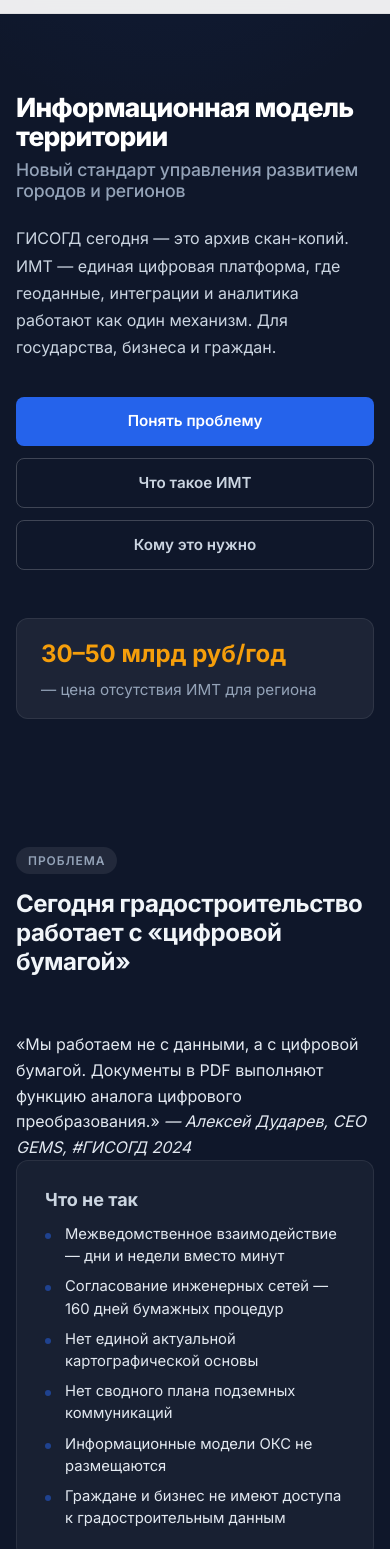
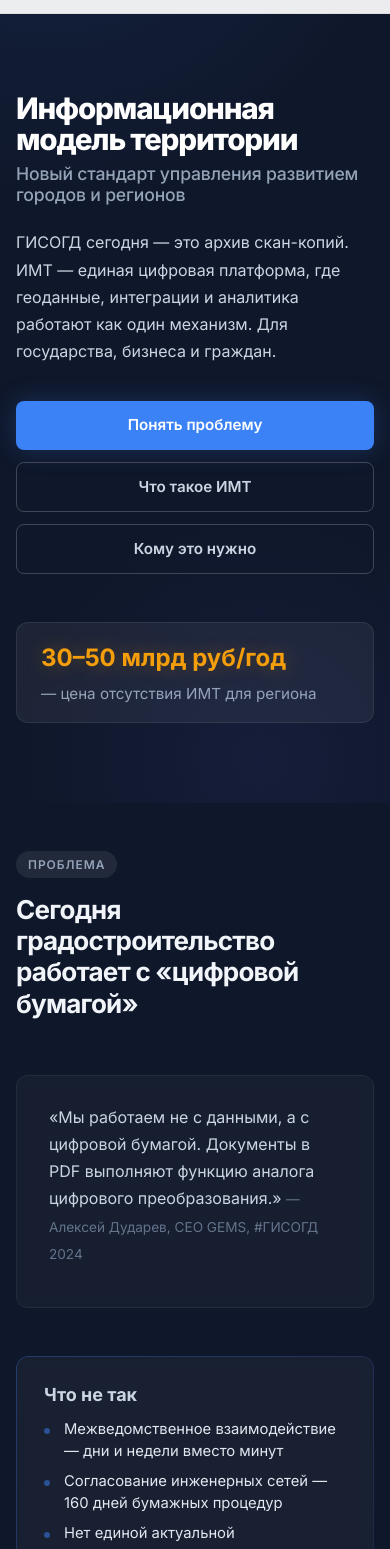
Before and after one commit to mrmixsun/IMT-Landing, a plain HTML site: page index.html in a window 390 px wide. Shown: the part 51-1600 px from the top of the page. Drawn offline with Linux system fonts and the light colour scheme.

Commit message:
Visual redesign: enhanced hero, glassmorphism, gradient borders, glow effects
Based on visual reference analysis (neuro-cluster, voxr.ai, shopot.ai):
- Updated accent color #2563EB → #3B82F6 (brighter blue, B2B-appropriate)
- Hero: 56px→64px display title, letter-spacing tightened, added second
  radial gradient glow (indigo), resized gradients 600→800px
- Typography: h2 2rem→2.25rem with tighter letter-spacing
- Glassmorphism: backdrop-filter blur(4px) on cards and problem__quote
- Gradient borders: .card--gradient-border via mask-composite technique
- Glow effects: text-shadow on hero stats (#F59E0B) and GEMS numbers
- CTA button: box-shadow glow (0 0 24px) on primary buttons
- Scroll reveal: scale(0.97)+translateY(30px) for richer entrance animation
- Responsive: updated breakpoints for new sizes

Co-Authored-By: Claude <noreply@anthropic.com>

```diff
--- a/assets/css/style.css
+++ b/assets/css/style.css
@@ -53,8 +53,8 @@ h1, h2, h3, h4 {
 }
 
 h2 {
-    font-size: 2rem;
-    letter-spacing: -0.02em;
+    font-size: 2.25rem;
+    letter-spacing: -0.03em;
 }
 
 h3 {
@@ -117,7 +117,7 @@ p {
     padding: 4px 12px;
     border-radius: 100px;
     background: #EFF6FF;
-    color: #2563EB;
+    color: #3B82F6;
     margin-bottom: 16px;
 }
 
@@ -179,14 +179,14 @@ p {
 }
 
 .nav__link--cta {
-    background: #2563EB;
+    background: #3B82F6;
     color: #fff;
     font-weight: 600;
     padding: 8px 18px;
 }
 
 .nav__link--cta:hover {
-    background: #1D4ED8;
+    background: #2563EB;
     color: #fff;
 }
 
@@ -239,11 +239,22 @@ p {
 .hero::before {
     content: '';
     position: absolute;
-    top: -50%;
-    right: -20%;
+    top: -60%;
+    right: -15%;
+    width: 800px;
+    height: 800px;
+    background: radial-gradient(circle, rgba(59,130,246,0.12) 0%, transparent 65%);
+    pointer-events: none;
+}
+
+.hero::after {
+    content: '';
+    position: absolute;
+    bottom: -30%;
+    left: -10%;
     width: 600px;
     height: 600px;
-    background: radial-gradient(circle, rgba(37,99,235,0.08) 0%, transparent 70%);
+    background: radial-gradient(circle, rgba(99,102,241,0.08) 0%, transparent 60%);
     pointer-events: none;
 }
 
@@ -262,10 +273,10 @@ p {
 }
 
 .hero__supertitle {
-    font-size: 3.5rem;
+    font-size: 4rem;
     font-weight: 800;
-    letter-spacing: -0.03em;
-    line-height: 1.1;
+    letter-spacing: -0.04em;
+    line-height: 1.05;
 }
 
 .hero__subtitle {
@@ -305,6 +316,7 @@ p {
     font-weight: 700;
     color: #F59E0B;
     white-space: nowrap;
+    text-shadow: 0 0 20px rgba(245, 158, 11, 0.3);
 }
 
 .hero__stat-label {
@@ -328,13 +340,15 @@ p {
 }
 
 .btn--primary {
-    background: #2563EB;
+    background: #3B82F6;
     color: #fff;
+    box-shadow: 0 0 24px rgba(59,130,246,0.25);
 }
 
 .btn--primary:hover {
-    background: #1D4ED8;
-    transform: translateY(-1px);
+    background: #2563EB;
+    transform: translateY(-2px);
+    box-shadow: 0 0 32px rgba(59,130,246,0.35);
 }
 
 .btn--ghost {
@@ -379,6 +393,52 @@ p {
     border: 1px solid rgba(255,255,255,0.08);
     border-radius: 12px;
     padding: 28px;
+    backdrop-filter: blur(4px);
+    -webkit-backdrop-filter: blur(4px);
+    position: relative;
+}
+
+.section--dark .card--gradient-border {
+    border: none;
+    background-clip: padding-box;
+}
+
+.section--dark .card--gradient-border::before {
+    content: '';
+    position: absolute;
+    inset: 0;
+    border-radius: 12px;
+    padding: 1px;
+    background: linear-gradient(135deg, rgba(59,130,246,0.3), rgba(99,102,241,0.2), transparent);
+    -webkit-mask: linear-gradient(#fff 0 0) content-box, linear-gradient(#fff 0 0);
+    -webkit-mask-composite: xor;
+    mask-composite: exclude;
+    pointer-events: none;
+}
+
+.problem__quote {
+    max-width: 720px;
+    margin-bottom: 48px;
+    padding: 28px 32px;
+    background: rgba(255,255,255,0.03);
+    border: 1px solid rgba(255,255,255,0.06);
+    border-radius: 12px;
+    backdrop-filter: blur(4px);
+    -webkit-backdrop-filter: blur(4px);
+}
+
+.problem__quote blockquote {
+    font-size: 1rem;
+    line-height: 1.7;
+    color: #CBD5E1;
+    font-style: normal;
+    margin-bottom: 12px;
+}
+
+.problem__quote cite {
+    font-size: 0.85rem;
+    color: #64748B;
+    font-style: normal;
 }
 
 .section:not(.section--dark) .card {
@@ -396,13 +456,13 @@ p {
 }
 
 .card--highlight {
-    border-color: rgba(37,99,235,0.3);
-    background: rgba(37,99,235,0.06);
+    border-color: rgba(59,130,246,0.3);
+    background: rgba(59,130,246,0.06);
 }
 
 .section--dark .card--highlight {
-    background: rgba(37,99,235,0.1);
-    border-color: rgba(37,99,235,0.25);
+    background: rgba(59,130,246,0.1);
+    border-color: rgba(59,130,246,0.25);
 }
 
 .card__title {
@@ -426,7 +486,7 @@ p {
     width: 48px;
     height: 48px;
     margin-bottom: 16px;
-    color: #2563EB;
+    color: #3B82F6;
 }
 
 .section--dark .card__icon {
@@ -455,7 +515,7 @@ p {
     width: 6px;
     height: 6px;
     border-radius: 50%;
-    background: #2563EB;
+    background: #3B82F6;
     opacity: 0.5;
 }
 
@@ -487,6 +547,7 @@ p {
     font-weight: 700;
     color: #F1F5F9;
     line-height: 1.1;
+    text-shadow: 0 0 20px rgba(245, 158, 11, 0.15);
 }
 
 .stats-list__label {
@@ -551,7 +612,7 @@ p {
     width: 28px;
     height: 28px;
     border-radius: 8px;
-    background: #2563EB;
+    background: #3B82F6;
     color: #fff;
     font-size: 0.8rem;
     font-weight: 700;
@@ -666,7 +727,7 @@ p {
 .callout {
     padding: 24px 28px;
     background: #F8FAFC;
-    border-left: 3px solid #2563EB;
+    border-left: 3px solid #3B82F6;
     border-radius: 8px;
 }
 
@@ -712,8 +773,8 @@ p {
 }
 
 .tabs__btn.active {
-    color: #2563EB;
-    border-bottom-color: #2563EB;
+    color: #3B82F6;
+    border-bottom-color: #3B82F6;
 }
 
 .tabs__content {
@@ -761,7 +822,7 @@ p {
 
 .quote {
     padding: 24px 28px;
-    border-left: 3px solid #2563EB;
+    border-left: 3px solid #3B82F6;
     border-radius: 8px;
     background: rgba(255,255,255,0.04);
 }
@@ -809,7 +870,7 @@ p {
     display: block;
     font-size: 2.25rem;
     font-weight: 800;
-    color: #2563EB;
+    color: #3B82F6;
     line-height: 1.1;
     margin-bottom: 6px;
 }
@@ -910,13 +971,13 @@ p {
 /* --- Scroll Reveal (JS will add class) --- */
 .reveal {
     opacity: 0;
-    transform: translateY(20px);
-    transition: opacity 0.6s ease-out, transform 0.6s ease-out;
+    transform: translateY(30px) scale(0.97);
+    transition: opacity 0.7s ease-out, transform 0.7s ease-out;
 }
 
 .reveal.visible {
     opacity: 1;
-    transform: translateY(0);
+    transform: translateY(0) scale(1);
 }
 
 /* ================================================================
@@ -939,11 +1000,11 @@ p {
     }
 
     h2 {
-        font-size: 1.5rem;
+        font-size: 1.625rem;
     }
 
     .hero__supertitle {
-        font-size: 2rem;
+        font-size: 2.25rem;
     }
 
     .hero__subtitle {
@@ -990,7 +1051,7 @@ p {
     }
 
     .tabs__btn.active {
-        border-left-color: #2563EB;
+        border-left-color: #3B82F6;
         border-bottom: none;
         background: #EFF6FF;
     }
@@ -1066,7 +1127,7 @@ p {
     }
 
     .hero__supertitle {
-        font-size: 1.65rem;
+        font-size: 1.85rem;
     }
 
     .gems__stats {
--- a/index.html
+++ b/index.html
@@ -70,7 +70,7 @@
             </div>
 
             <div class="grid grid--2">
-                <div class="card">
+                <div class="card card--gradient-border">
                     <h3 class="card__title">Что не так</h3>
                     <ul class="list list--bullet">
                         <li>Межведомственное взаимодействие — дни и недели вместо минут</li>
@@ -513,7 +513,7 @@
     </section>
 
     <!-- ========== 9. CTA / CONTACT ========== -->
-    <section class="section section--accent" id="cta">
+    <section class="section section--accent section--dark" id="cta">
         <div class="container">
             <div class="cta__content">
                 <h2>Присоединяйтесь к созданию ИМТ</h2>
```
